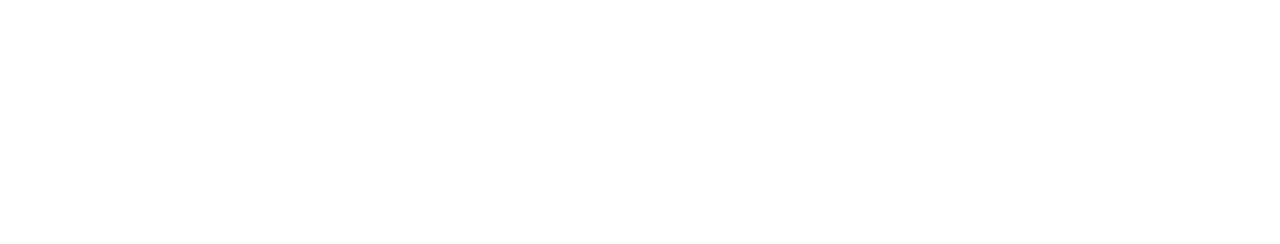
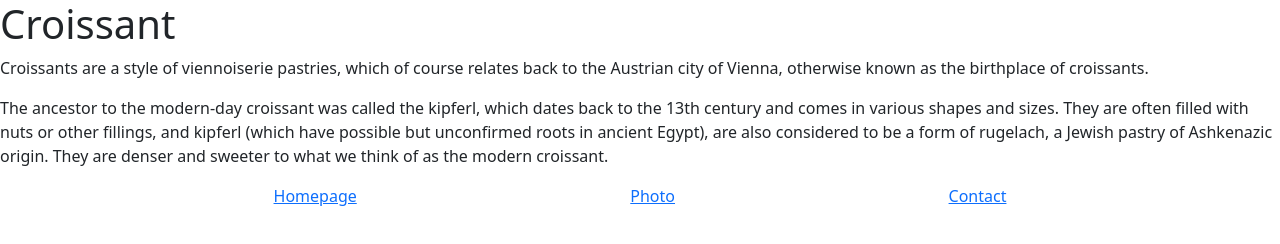
Before and after one commit to KateHol/Croissant, a plain HTML site: page index.html in a window 1280 px wide. Drawn offline with nearby package versions, Linux system fonts and the light colour scheme.

Commit message:
Add links

```diff
--- a/index.html
+++ b/index.html
@@ -4,7 +4,34 @@
     <meta charset="UTF-8" />
     <meta http-equiv="X-UA-Compatible" content="IE=edge" />
     <meta name="viewport" content="width=device-width, initial-scale=1.0" />
-    <title>Croissant</title>
+    <link rel="stylesheet" href="style.css" />
+    <link
+      href="https://cdn.jsdelivr.net/npm/bootstrap@5.2.0/dist/css/bootstrap.min.css"
+      rel="stylesheet"
+      integrity="sha384-gH2yIJqKdNHPEq0n4Mqa/HGKIhSkIHeL5AyhkYV8i59U5AR6csBvApHHNl/vI1Bx"
+      crossorigin="anonymous"
+    />
+    <title>Homepage</title>
   </head>
-  <body></body>
+  <body>
+    <h1>Croissant</h1>
+    <p>
+      Croissants are a style of viennoiserie pastries, which of course relates
+      back to the Austrian city of Vienna, otherwise known as the birthplace of
+      croissants.
+    </p>
+    <p>
+      The ancestor to the modern-day croissant was called the kipferl, which
+      dates back to the 13th century and comes in various shapes and sizes. They
+      are often filled with nuts or other fillings, and kipferl (which have
+      possible but unconfirmed roots in ancient Egypt), are also considered to
+      be a form of rugelach, a Jewish pastry of Ashkenazic origin. They are
+      denser and sweeter to what we think of as the modern croissant.
+    </p>
+    <div class="d-flex justify-content-evenly">
+      <div><a href="index.html">Homepage</a></div>
+      <div><a href="photo.html">Photo</a></div>
+      <div><a href="contact.html">Contact</a></div>
+    </div>
+  </body>
 </html>
```
Also changed, not shown: contact.html (+6 -0 lines), photo.html (+17 -0 lines), style.css (added).
